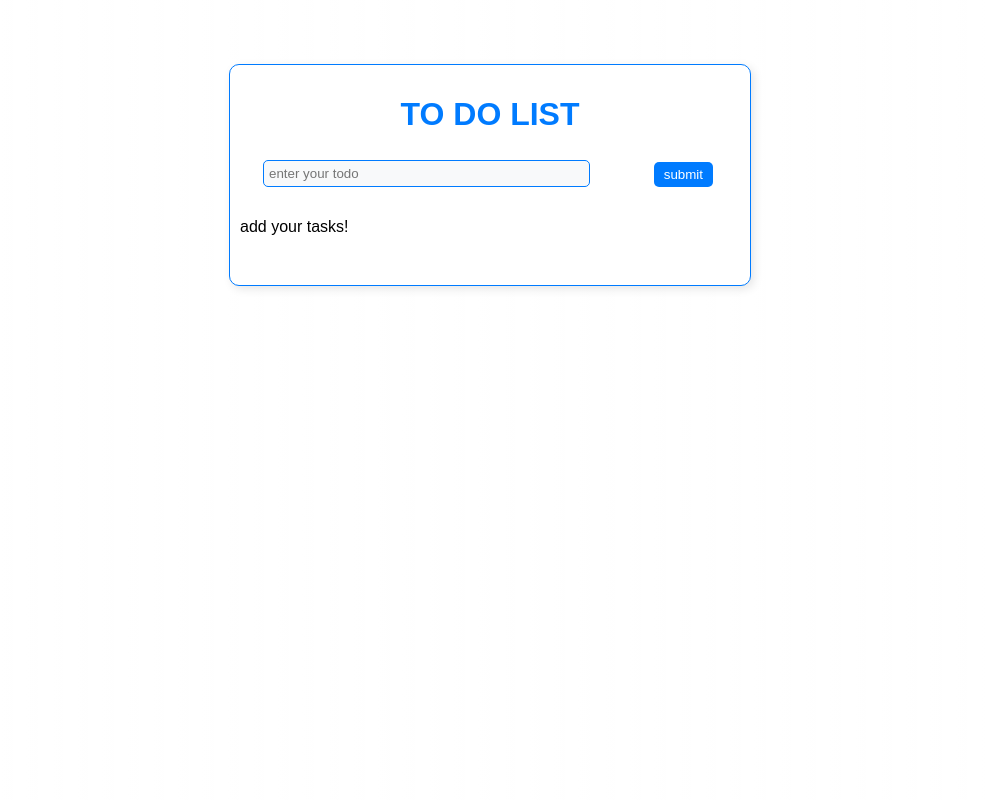
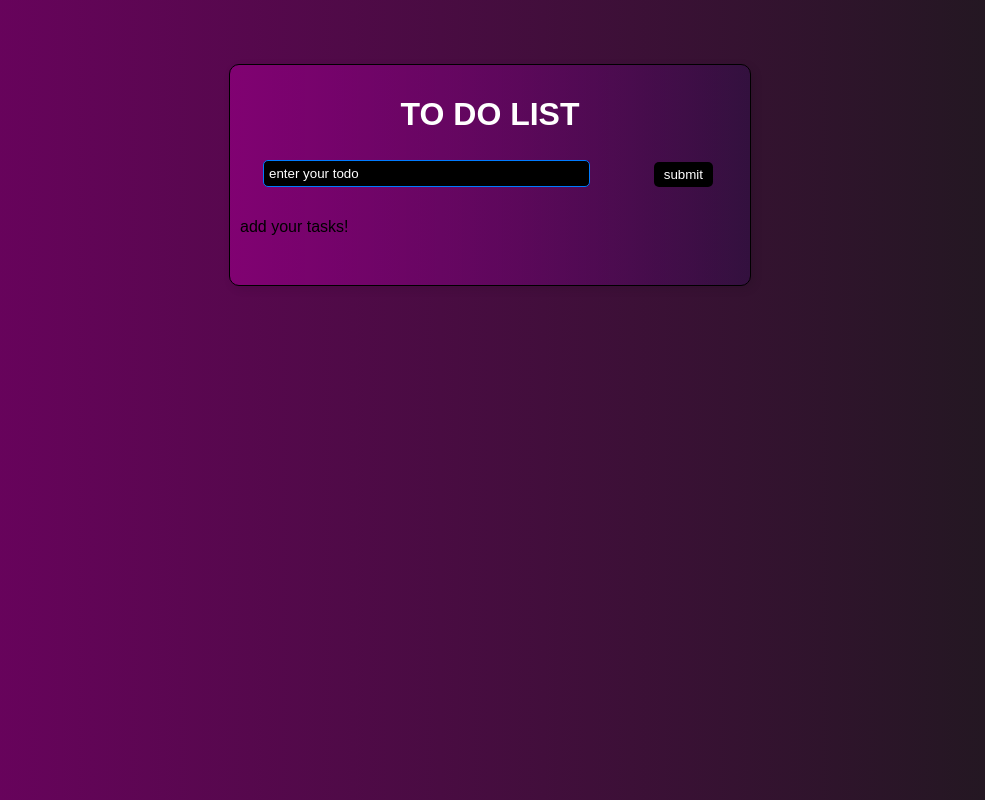
Before and after one commit to AmalKrishnaKP/ToDoLIST, a plain HTML site: page index.html in a window 1280 px wide. Shown: the whole page, without its empty margins (150-1135 px from the left). Drawn offline with Linux system fonts and the light colour scheme.

Commit message:
Update 18_DOMtask.css

```diff
--- a/18_DOMtask.css
+++ b/18_DOMtask.css
@@ -4,9 +4,11 @@ body {
     align-items: center;
     display: flex;
     justify-content: center;
-    background: linear-gradient(to right, rgba(255, 255, 255, 0.3), rgba(255, 255, 255, 0.1));
+    background: linear-gradient(to right, rgba(137, 0, 121, 0.826), rgba(255, 255, 255, 0.1));
 
     font-family: Arial, sans-serif;
+    background-color: black;
+    box-shadow: outset 3px 3px 10px rgba(255, 255, 255, 0.5);;
 }
 
 #container {
@@ -14,18 +16,19 @@ body {
     max-width: 500px;
     display: flex;
     flex-direction: column;
-    border: 1px solid #007bff;
+    border: 1px solid #000000;
     padding: 10px;
     border-radius: 10px;
     min-height: 200px;
     max-height: 400px;
     background-color: #ffffff;
     box-shadow: 3px 3px 10px rgba(0, 0, 0, 0.1);
+    background:linear-gradient(to right, rgba(137, 0, 121, 0.826), rgba(40, 0, 185, 0.1));
 }
 
 #container h1 {
     text-align: center;
-    color: #007bff;
+    color: #ffffff;
 }
 
 #inputContainer {
@@ -44,11 +47,15 @@ body {
     border-radius: 5px;
     padding: 5px;
     outline: none;
-    background-color: #f8f9fa;
+    background-color: #000000;
+    color: white;
+
 }
-
+#inputText::placeholder{
+    color: rgb(255, 255, 255);
+}
 #submit {
-    background-color: #007bff;
+    background-color: #000000;
     color: white;
     border: none;
     padding: 5px 10px;
@@ -76,7 +83,7 @@ body {
 
 .listItem {
     border: 1px solid #007bff;
-    background-color: #e9f5ff;
+    background-color: #000000;
     margin: 3px;
     border-radius: 5px;
     transition: 0.3s;
@@ -91,6 +98,8 @@ body {
 }
 
 .itemContent, .newInput {
+    background-color: #000000;
+    color: white;
     flex-grow: 1;
     margin: auto;
 }
```
